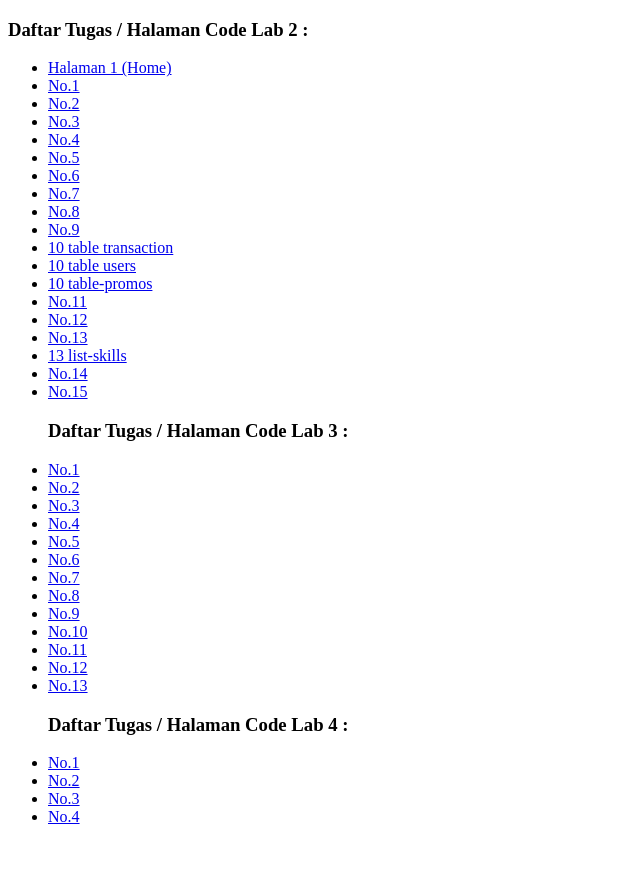
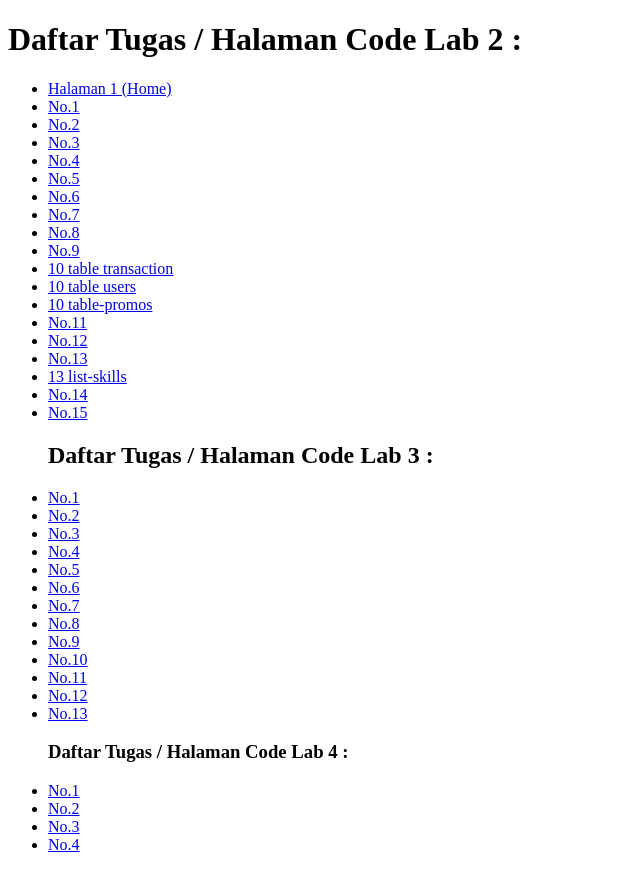
Before and after one commit to EdwinsanS/Web-Code-Lab-HTML, a plain HTML site: page index.html in a window 1280 px wide. Shown: the whole page, without its empty margins (0-640 px from the left). Before the commit the page ends 842 px from the top, so only its background shows below. Drawn offline with Linux system fonts and the light colour scheme.

Commit message:
index.html

```diff
--- a/index.html
+++ b/index.html
@@ -6,7 +6,7 @@
   <title>Halaman</title>
 </head>
 <body>
-<h3>Daftar Tugas / Halaman Code Lab 2 :</h3>
+<h1>Daftar Tugas / Halaman Code Lab 2 :</h1>
 <ul>
   <li><a href="index.html">Halaman 1 (Home)</a></li>
   <li><a href="1.html">No.1</a></li>
@@ -30,7 +30,7 @@
 </ul>
 
 <ul>
-<h3>Daftar Tugas / Halaman Code Lab 3 :</h3>
+<h2>Daftar Tugas / Halaman Code Lab 3 :</h2>
   <li><a href="3.1.html">No.1</a></li>
   <li><a href="3.2.html">No.2</a></li>
   <li><a href="3.3.html">No.3</a></li>
@@ -52,7 +52,6 @@
   <li><a href="4.2.html">No.2</a></li>
   <li><a href="4.3.html">No.3</a></li>
   <li><a href="4.4.html">No.4</a></li>
-
 </ul>
 
 </body>
```
